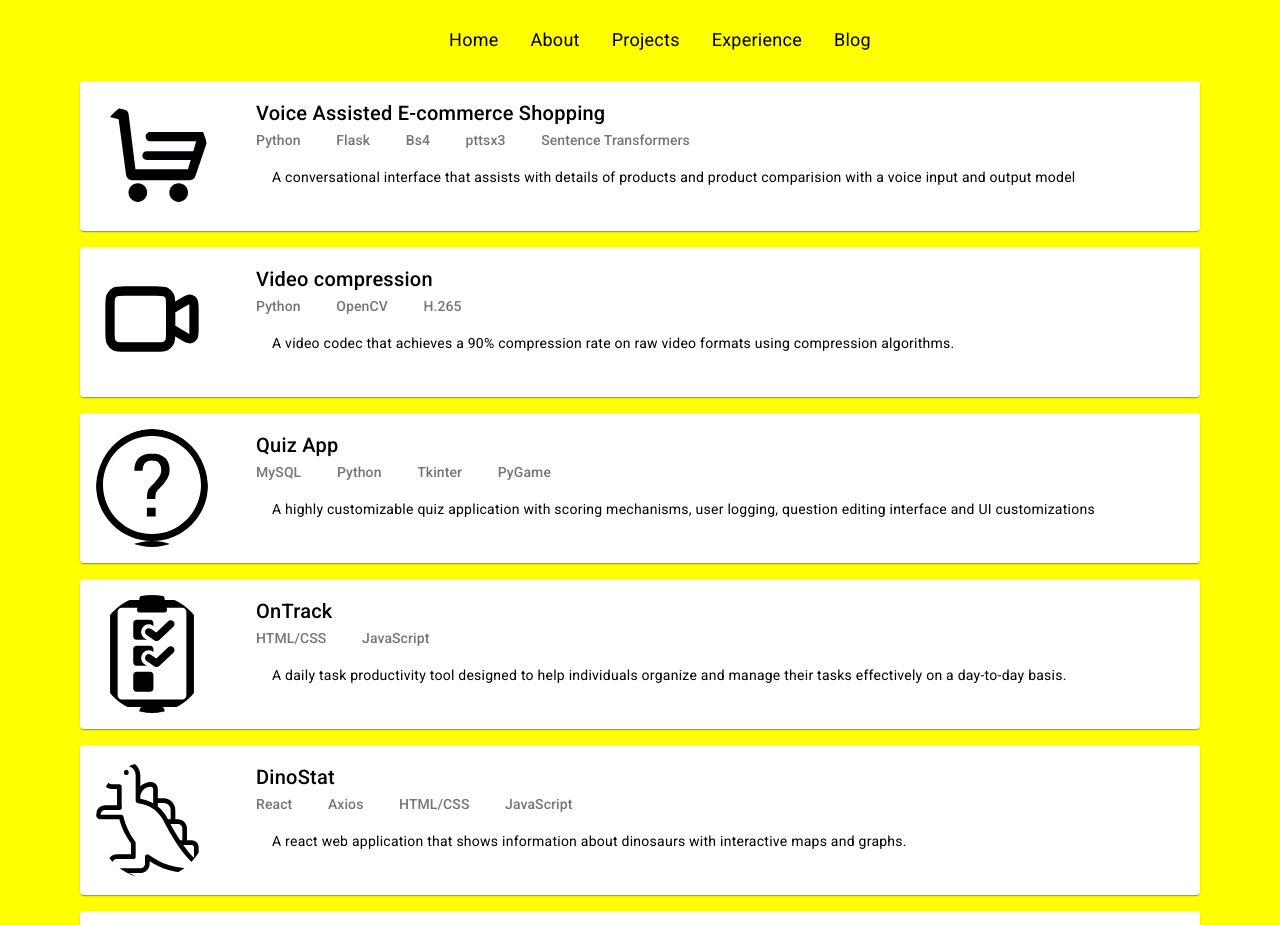
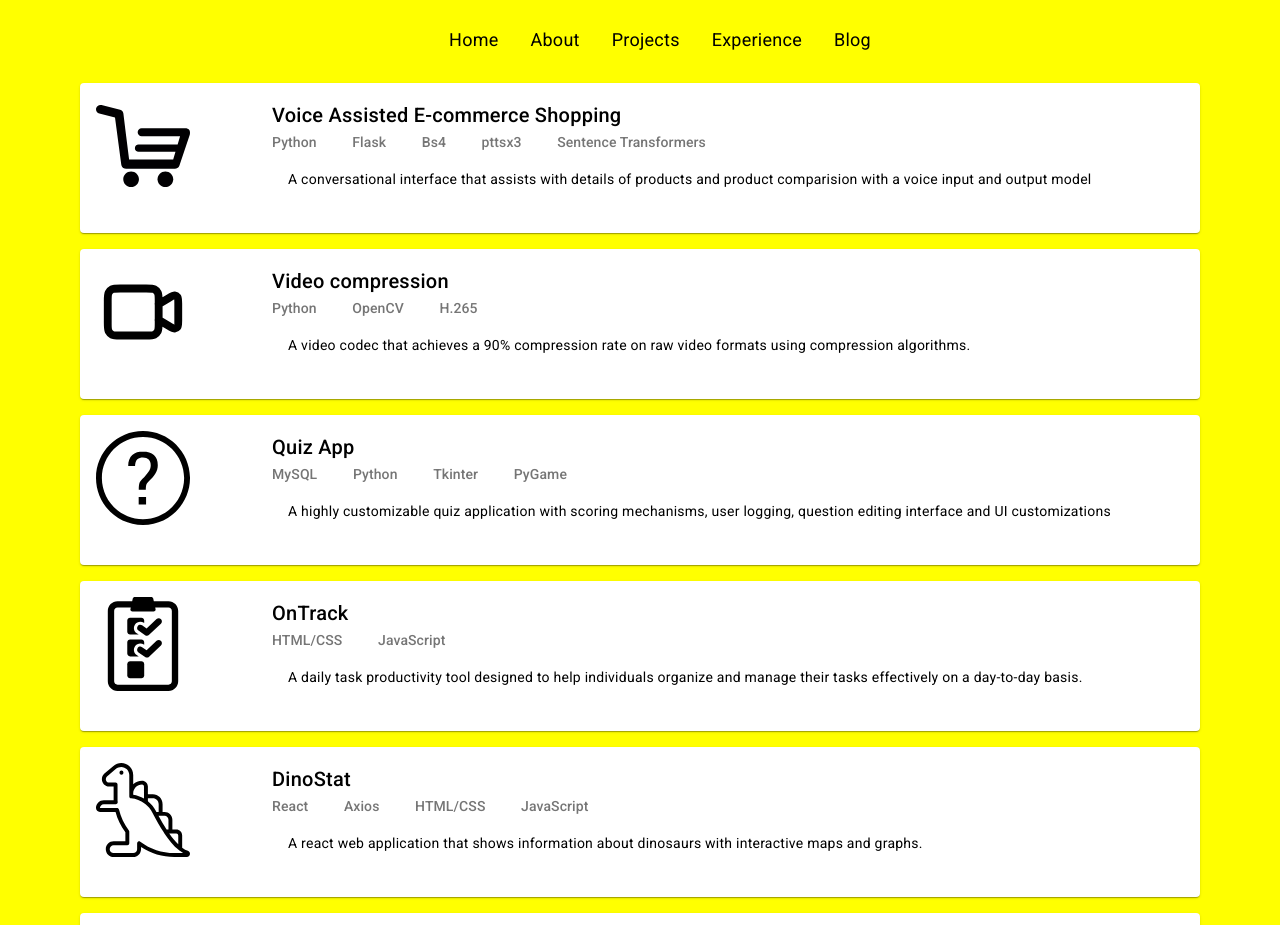
Before and after one commit to keerthikmr/Portfolio, an Angular app in the folder portfolio-app/: page /projects in a window 1280 px wide. Shown: the top 925 px of the page. Built offline with nearby package versions, Linux system fonts and the light colour scheme; grey boxes are pictures that could not be loaded.

Commit message:
Add links to project cards

```diff
--- a/portfolio-app/src/app/projects/project-card/project-card.component.css
+++ b/portfolio-app/src/app/projects/project-card/project-card.component.css
@@ -5,11 +5,20 @@
     margin-bottom: 1rem;
 }
 
+.project-card:hover {
+    cursor: pointer;
+}
+
 .proj-image {
-    width: 10%;
-    height: auto;
-    margin: 1rem;
-    background-size: contain;
+  width: 10%;
+  height: auto;
+  margin: 1rem;
+  padding-right: 1rem;
+  background-size: contain;
+}
+
+.proj-img {
+    height: 80%;
 }
 
 .proj-content {
--- a/portfolio-app/src/app/projects/project-card/project-card.component.html
+++ b/portfolio-app/src/app/projects/project-card/project-card.component.html
@@ -1,8 +1,10 @@
 <link href="https://fonts.googleapis.com/icon?family=Material+Icons" rel="stylesheet">
 
-<mat-card class="project-card">
+<mat-card class="project-card" (click)="cardClick(githubLink)">
 
-  <div mat-card-avatar class="proj-image" style="background-image: url('{{proj_image_url}}')"></div>
+  <div mat-card-avatar class="proj-image">
+    <img class="proj-img" src='{{proj_image_url}}' />
+  </div>
 
   <div class="proj-content">
 
--- a/portfolio-app/src/app/projects/project-card/project-card.component.ts
+++ b/portfolio-app/src/app/projects/project-card/project-card.component.ts
@@ -12,9 +12,17 @@ import { MatIconModule } from '@angular/material/icon';
   styleUrl: './project-card.component.css'
 })
 export class ProjectCardComponent {
+  @Input() id: number = 0;
   @Input() title: string = '';
   @Input() githubLink: string = '';
   @Input() techStack: string[] = [];
   @Input() proj_image_url: string = '';
   @Input() description: string = '';
+
+  cardClick(githubLink: string) {
+    const w = window.open(githubLink, '_blank');
+    if (w) {
+      w.focus();
+    }
+  }
 }
--- a/portfolio-app/src/app/projects/project-list/project-list.component.css
+++ b/portfolio-app/src/app/projects/project-list/project-list.component.css
@@ -1,3 +1,4 @@
 .project-list {
-    margin: 0rem 5rem;
+    margin: 1rem 5rem;
+    padding-bottom: 1rem;
 }
--- a/portfolio-app/src/app/projects/project-list/project-list.component.ts
+++ b/portfolio-app/src/app/projects/project-list/project-list.component.ts
@@ -11,11 +11,11 @@ import { CommonModule } from '@angular/common';
 })
 export class ProjectListComponent {
   projects = [
-    { title: 'Voice Assisted E-commerce Shopping', techStack: ['Python', 'Flask', 'Bs4', 'pttsx3', 'Sentence Transformers'], description: 'A conversational interface that assists with details of products and product comparision with a voice input and output model', githubLink: 'https://github.com/keerthikmr/Voice-assisted-e-commerce-shopping', proj_image_url: '../../assets/shoppingCart.svg' },
-    { title: 'Video compression', techStack: ['Python', 'OpenCV', 'H.265'], description: 'A video codec that achieves a 90% compression rate on raw video formats using compression algorithms.', githubLink: 'https://github.com/keerthikmr/video-compression', proj_image_url: '../../assets/videoCompression.svg' },
-    { title: 'Quiz App', techStack: ['MySQL', 'Python', 'Tkinter', 'PyGame'], description: 'A highly customizable quiz application with scoring mechanisms, user logging, question editing interface and UI customizations', githubLink: 'https://github.com/keerthikmr/Quiz-App', proj_image_url: '../../assets/quiz.svg' },
-    { title: 'OnTrack', techStack: ['HTML/CSS', 'JavaScript'], description: 'A daily task productivity tool designed to help individuals organize and manage their tasks effectively on a day-to-day basis.', githubLink: 'https://github.com/chingu-voyages/v47-tier1-team-02', proj_image_url: '../../assets/taskList.svg' },
-    { title: 'DinoStat', techStack: ['React', 'Axios', 'HTML/CSS', 'JavaScript'], description: 'A react web application that shows information about dinosaurs with interactive maps and graphs.', githubLink: 'https://github.com/chingu-voyages/v48-tier2-team-11', proj_image_url: '../../assets/dinosaur.svg' },
-    { title: 'Kitchen Assistant', techStack: ['Python', 'Flask', 'HTML/CSS', 'JavaScript', 'Sentence Transformers'], description: 'A web application that keeps track of food inventory, creates priority queues and suggests recipes.', githubLink: 'https://github.com/keerthikmr/acm-hackathon', proj_image_url: '../../assets/recipeFinder.svg' },
+    { id: 0, title: 'Voice Assisted E-commerce Shopping', techStack: ['Python', 'Flask', 'Bs4', 'pttsx3', 'Sentence Transformers'], description: 'A conversational interface that assists with details of products and product comparision with a voice input and output model', githubLink: 'https://github.com/keerthikmr/Voice-assisted-e-commerce-shopping', proj_image_url: '../../assets/shoppingCart.svg' },
+    { id: 1, title: 'Video compression', techStack: ['Python', 'OpenCV', 'H.265'], description: 'A video codec that achieves a 90% compression rate on raw video formats using compression algorithms.', githubLink: 'https://github.com/keerthikmr/video-compression', proj_image_url: '../../assets/videoCompression.svg' },
+    { id: 2, title: 'Quiz App', techStack: ['MySQL', 'Python', 'Tkinter', 'PyGame'], description: 'A highly customizable quiz application with scoring mechanisms, user logging, question editing interface and UI customizations', githubLink: 'https://github.com/keerthikmr/Quiz-App', proj_image_url: '../../assets/quiz.svg' },
+    { id: 3, title: 'OnTrack', techStack: ['HTML/CSS', 'JavaScript'], description: 'A daily task productivity tool designed to help individuals organize and manage their tasks effectively on a day-to-day basis.', githubLink: 'https://github.com/chingu-voyages/v47-tier1-team-02', proj_image_url: '../../assets/taskList.svg' },
+    { id: 4, title: 'DinoStat', techStack: ['React', 'Axios', 'HTML/CSS', 'JavaScript'], description: 'A react web application that shows information about dinosaurs with interactive maps and graphs.', githubLink: 'https://github.com/chingu-voyages/v48-tier2-team-11', proj_image_url: '../../assets/dinosaur.svg' },
+    { id: 5, title: 'Kitchen Assistant', techStack: ['Python', 'Flask', 'HTML/CSS', 'JavaScript', 'Sentence Transformers'], description: 'A web application that keeps track of food inventory, creates priority queues and suggests recipes.', githubLink: 'https://github.com/keerthikmr/acm-hackathon', proj_image_url: '../../assets/recipeFinder.svg' },
   ];
 }
```
